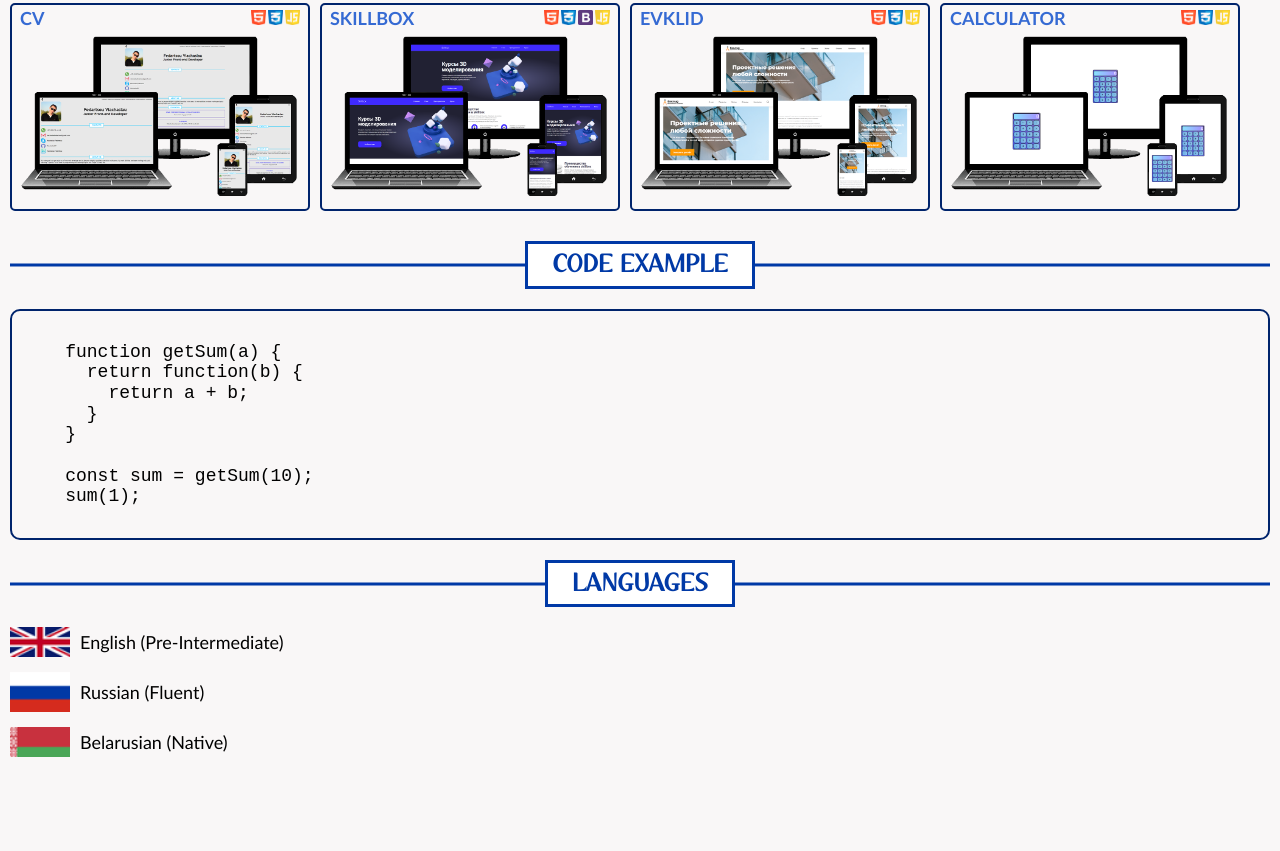
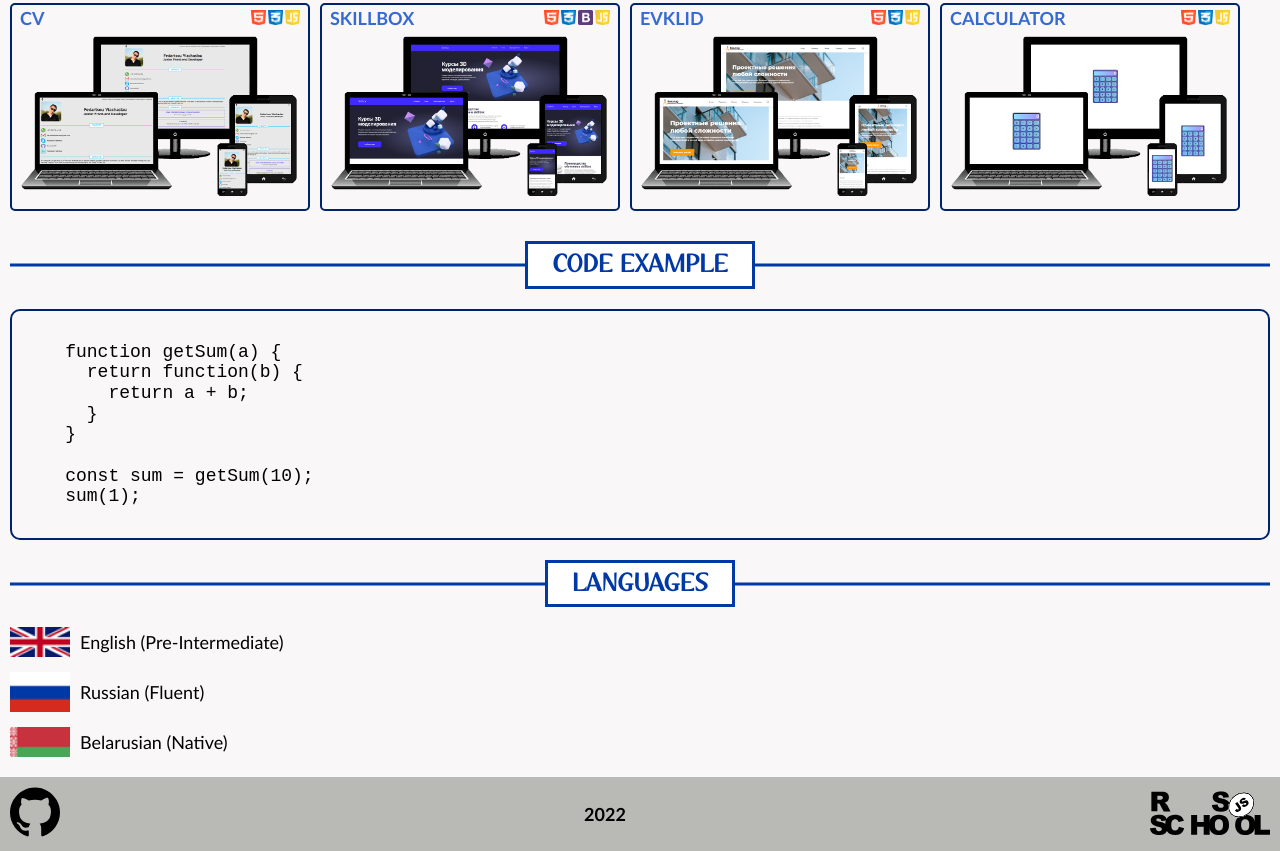
Before and after one commit to ViachaslauBY/rsschool-cv2, a plain HTML site: page index.html in a window 1280 px wide. Shown: the part 1792-2643 px from the top of the page. Before the commit the page ends 2569 px from the top, so only its background shows below. Drawn offline with Linux system fonts and the light colour scheme; files that its build step writes are made by us from their sources.

Commit message:
feat: add section footer

```diff
--- a/css/style.css
+++ b/css/style.css
@@ -106,7 +106,6 @@ body {
   display: flex;
   align-items: center;
   justify-content: space-between;
-
 }
 
 .nav__list {
@@ -410,10 +409,10 @@ body {
 .work-experience__img {
   padding: 5px;
   width: 290px;
-  -webkit-transition: -webkit-transform 1s linear;
-  -moz-transition: -moz-transform 1s linear;
-  -ms-transition: -ms-transform 1s linear;
-  -o-transition: -o-transform 1s linear;
+  -webkit-transition: -webkit-transform .5s linear;
+  -moz-transition: -moz-transform .5s linear;
+  -ms-transition: -ms-transform .5s linear;
+  -o-transition: -o-transform .5s linear;
   transition: transform .5s linear;
 }
 
@@ -456,3 +455,51 @@ body {
 .languages__text {
   font-size: 18px;
 }
+
+/**********FOOTER**********/
+.footer {
+  background-color: #b9b9b5;
+}
+
+.footer__wrapper {
+  display: flex;
+  justify-content: space-between;
+  align-items: center;
+  padding: 10px 0;
+}
+
+.footer__text {
+  font-size: 18px;
+  font-weight: 700;
+}
+
+.dark .footer__text {
+  color: #000;
+}
+
+.rs__img {
+  width: 120px;
+  -webkit-transition: -webkit-transform .3s linear;
+  -moz-transition: -moz-transform .3s linear;
+  -ms-transition: -ms-transform .3s linear;
+  -o-transition: -o-transform .3s linear;
+  transition: transform .3s linear;
+}
+
+.github__img {
+  width: 50px;
+  -webkit-transition: -webkit-transform .3s linear;
+  -moz-transition: -moz-transform .3s linear;
+  -ms-transition: -ms-transform .3s linear;
+  -o-transition: -o-transform .3s linear;
+  transition: transform .3s linear;
+}
+
+.rs__img:hover,
+.github__img:hover {
+  -webkit-transform: scale(1.1);
+  -moz-transform: scale(1.1);
+  -ms-transform: scale(1.1);
+  -o-transform: scale(1.1);
+  transform: scale(1.1);
+}
--- a/index.html
+++ b/index.html
@@ -303,7 +303,20 @@
         </ul>
       </div>
     </section>
+  </main>
 
-  </main>
+  <footer class="footer">
+    <div class="container">
+      <div class="footer__wrapper">
+        <a href="https://github.com/ViachaslauBY" target="_blank">
+          <img class="github__img" src="img/github.svg" alt="Github">
+        </a>
+        <span class="footer__text">2022</span>
+        <a href="https://rs.school/js/" target="_blank">
+          <img class="rs__img" src="img/rsschool.svg" alt="RSSchool">
+        </a>
+      </div>
+    </div>
+  </footer>
 </body>
 </html>
```
Also changed, not shown: img/github.svg (added), img/rsschool.svg (added).
